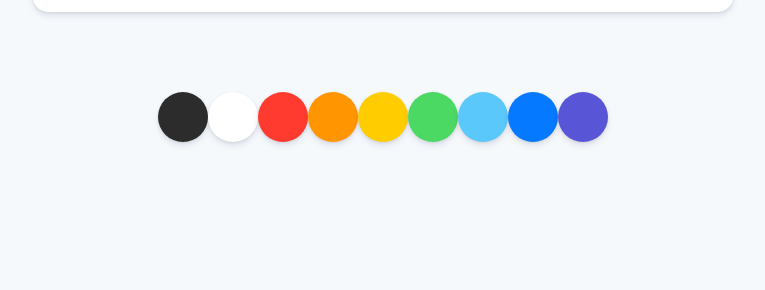
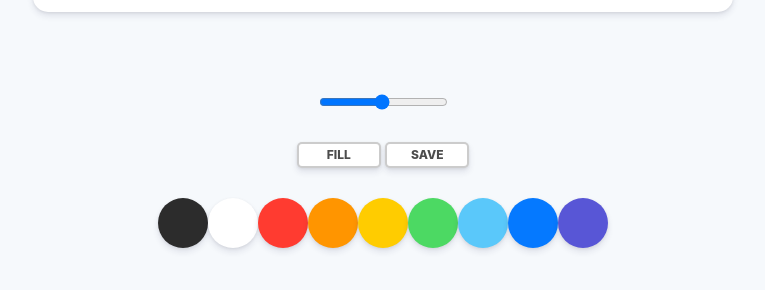
Before and after one commit to chl9430/paintjs, a plain HTML site: page index.html in a window 1280 px wide. Shown: the part 738-1028 px from the top of the page, without its empty margins (257-1022 px from the left). Before the commit the page ends 960 px from the top, so only its background shows below. Drawn offline with Linux system fonts and the light colour scheme.

Commit message:
#1.2 Styles part Two

```diff
--- a/index.html
+++ b/index.html
@@ -10,6 +10,20 @@
   <body>
     <canvas id="jsCanvas" class="canvas"></canvas>
     <div class="controls">
+      <div class="controls__range">
+        <input
+          type="range"
+          id="jsRange"
+          min="0.1"
+          max="5"
+          value="2.5"
+          step="0.1"
+        />
+      </div>
+      <div class="controls__btns">
+        <button id="jsMode">Fill</button>
+        <button id="jsSave">Save</button>
+      </div>
       <div class="controls__colors" id="jsColors">
         <div class="controls__color" style="background-color: #2c2c2c"></div>
         <div class="controls__color" style="background-color: white"></div>
--- a/styles.css
+++ b/styles.css
@@ -7,7 +7,7 @@ body {
   display: flex;
   flex-direction: column;
   align-items: center;
-  padding-top: 50px;
+  padding: 50px 0px;
 }
 
 .canvas {
@@ -20,6 +20,33 @@ body {
 
 .controls {
   margin: 80px;
+  display: flex;
+  flex-direction: column;
+  align-items: center;
+}
+
+.controls .controls__btns {
+  margin-bottom: 30px;
+}
+
+.controls__btns button {
+  all: unset;
+  cursor: pointer;
+  background-color: white;
+  padding: 5px 0px;
+  width: 80px;
+  text-align: center;
+  border-radius: 5px;
+  box-shadow: 0 4px 6px rgba(50, 50, 93, 0.11), 0 1px 3px rgba(0, 0, 0, 0.08);
+  border: 2px solid rgba(0, 0, 0, 0.2);
+  color: rgba(0, 0, 0, 0.7);
+  text-transform: uppercase;
+  font-weight: 800;
+  font-size: 12px;
+}
+
+.controls__btns button:active {
+  transform: scale(0.98);
 }
 
 .controls .controls__colors {
@@ -33,3 +60,7 @@ body {
   cursor: pointer;
   box-shadow: 0 4px 6px rgba(50, 50, 93, 0.11), 0 1px 3px rgba(0, 0, 0, 0.08);
 }
+
+.controls .controls__range {
+  margin-bottom: 30px;
+}
```
